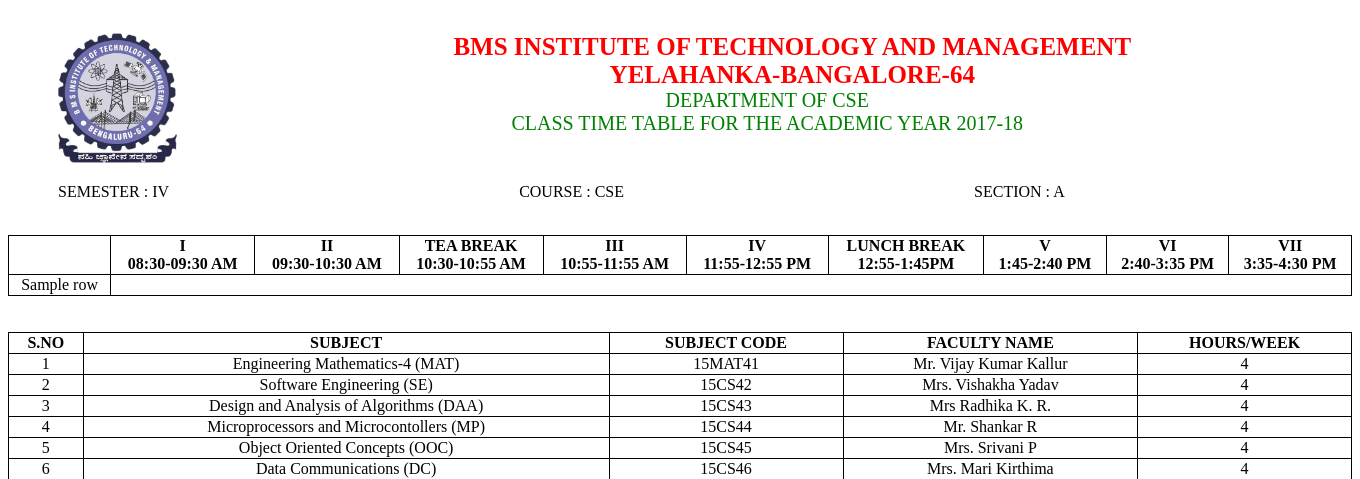
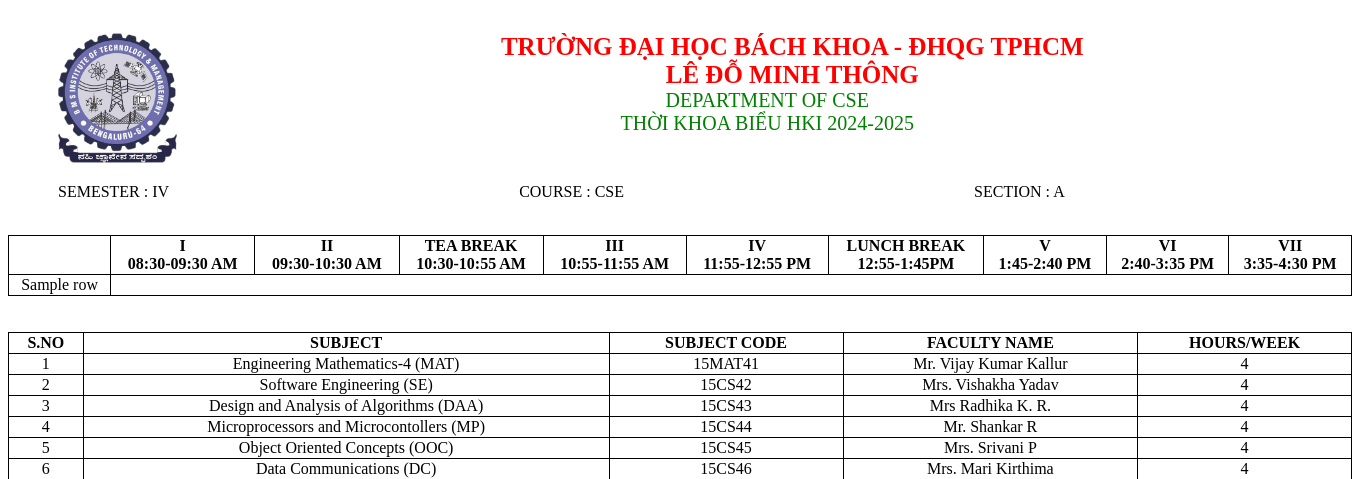
Before and after one commit to candi2002/Ansible, a Flask app: template timetable-generator/templates/zxc.html in a window 1360 px wide. Shown: the top 479 px of the page. Run offline with Flask 3, Linux system fonts and the light colour scheme; the template is opened without the code that fills it: most values are stand-ins (such as "Sample title", 1, 10 or a date in 2020).

Commit message:
Update zxc.html

```diff
--- a/timetable-generator/templates/zxc.html
+++ b/timetable-generator/templates/zxc.html
@@ -46,7 +46,7 @@
 <img src="./static/images/bmsit_logo.jpg" style="max-height:130px; max-width:130px; margin-left:35px; margin-top:18px">
 <center>
 <div>
-<div style="width:1130px; color:red; font-size:25px;margin-left:50px; margin-top:18px"><b>BMS INSTITUTE OF TECHNOLOGY AND MANAGEMENT<br>YELAHANKA-BANGALORE-64<br></b></div>
+<div style="width:1130px; color:red; font-size:25px;margin-left:50px; margin-top:18px"><b>TRƯỜNG ĐẠI HỌC BÁCH KHOA - ĐHQG TPHCM<br>LÊ ĐỖ MINH THÔNG<br></b></div>
 <div style="color:green; font-size:20px" class="small">DEPARTMENT OF CSE<label id="branch"></label>
 
 <!--
@@ -57,7 +57,7 @@
 -->
 
 <br></div>
-<div style="color:green; font-size:20px">CLASS TIME TABLE FOR THE ACADEMIC YEAR 2017-18<label id="year"></label>
+<div style="color:green; font-size:20px">THỜI KHOA  BIỂU HKI 2024-2025<label id="year"></label>
 
 <!--
 <script>
```
